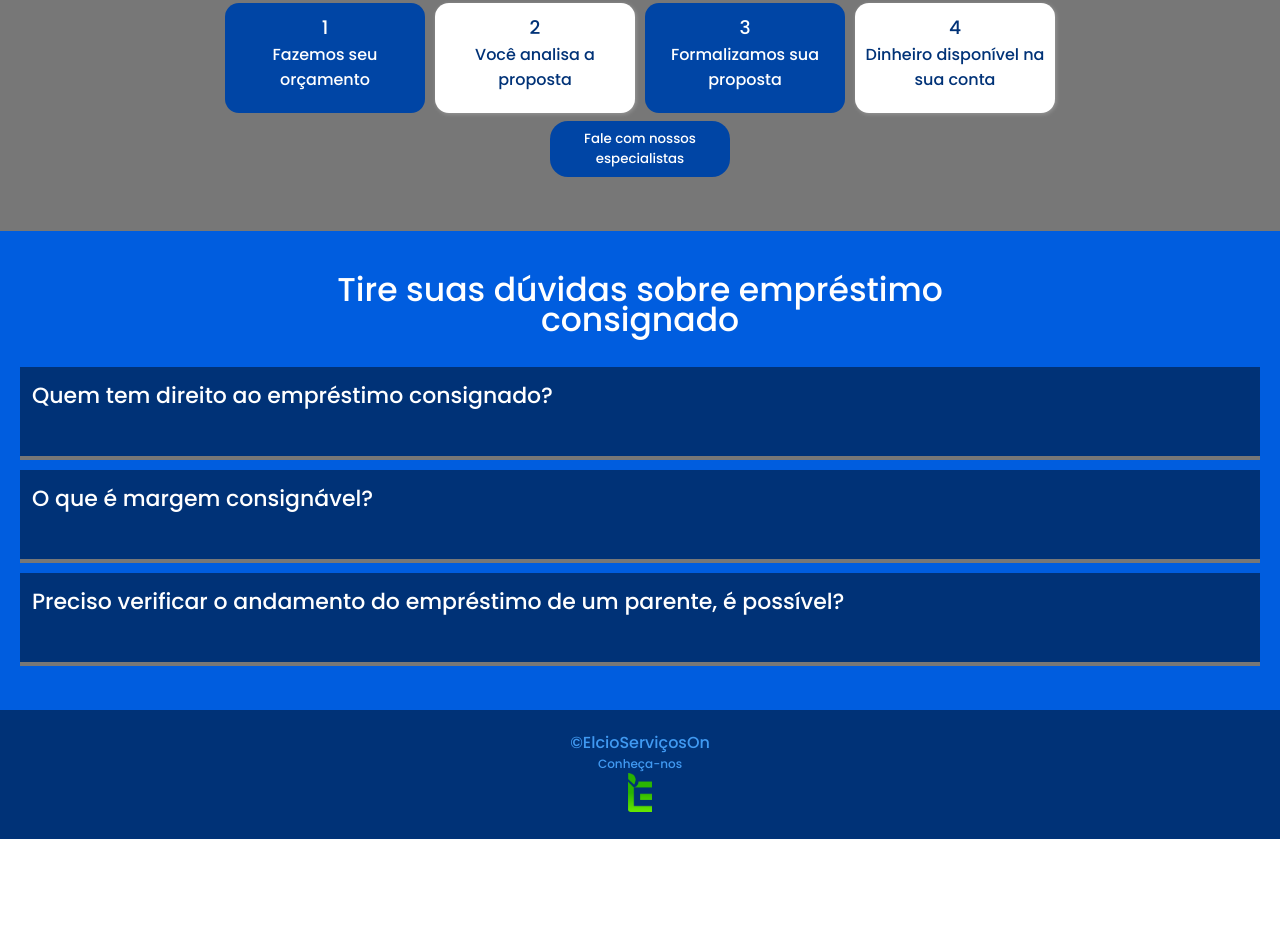
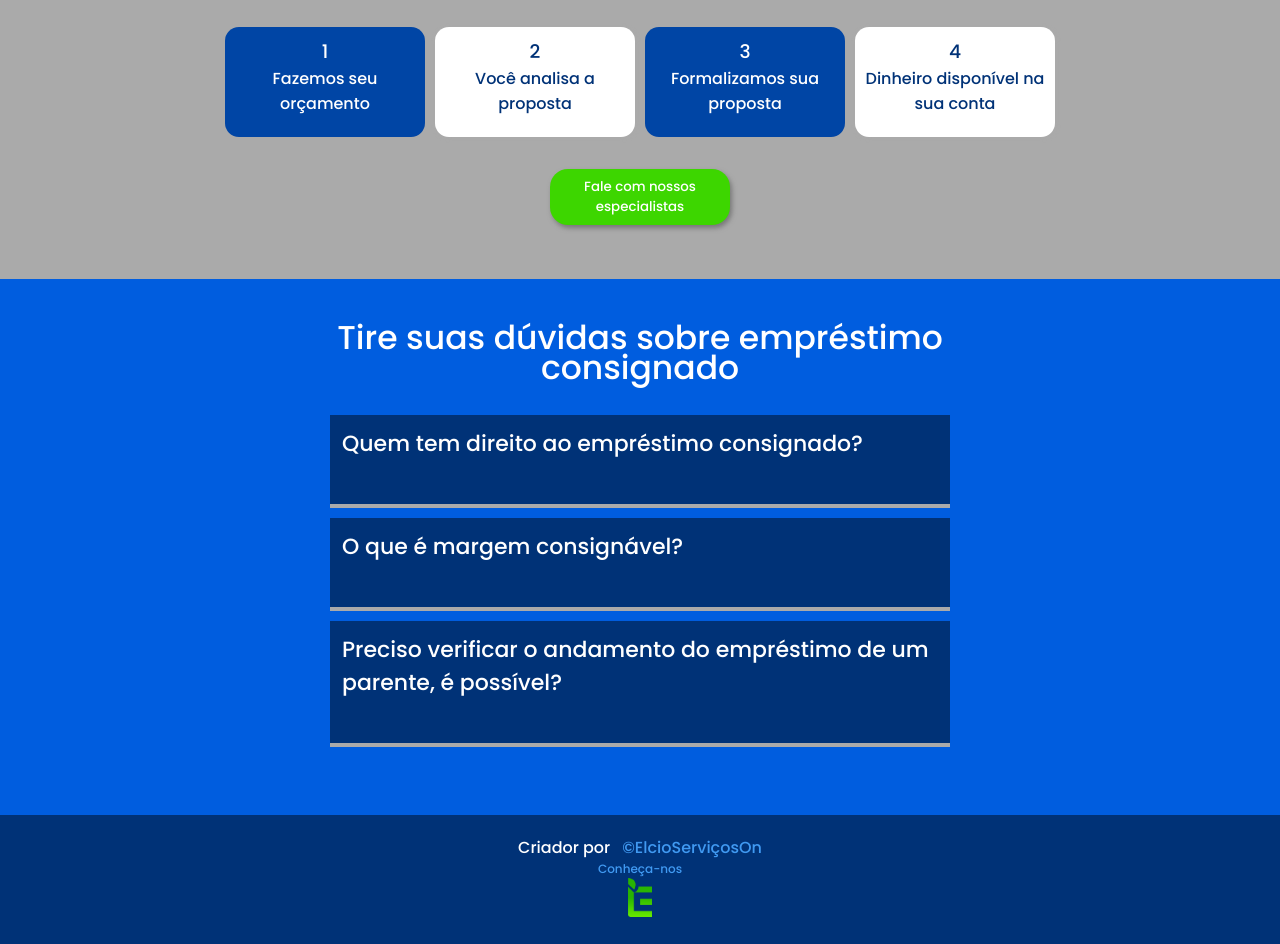
Before and after one commit to ElcioReis3/projeto-landing-page-emprestimos, a plain HTML site: page index.html in a window 1280 px wide. Shown: the part 975-1919 px from the top of the page. Before the commit the page ends 1814 px from the top, so only its background shows below. Drawn offline with Linux system fonts and the light colour scheme.

Commit message:
Adicionado shadow a classe contato

```diff
--- a/index.html
+++ b/index.html
@@ -106,14 +106,13 @@
                         <h2>--</h2>
                         <div class="cardHiddem">--</div>
                     </div>
-
                 </div>
             </div>
             </div>
         </section>
     </main>
     <footer>
-        <a href="https://link-elcio-reis.netlify.app">&copy;ElcioServiçosOn
+        <a id="private" href="https://link-elcio-reis.netlify.app">&copy;ElcioServiçosOn
             <p style="font-size: 12px;">Conheça-nos</p>
             <img src="/assets/vendor/marcasE.png" alt="" width="24px">
         </a>
--- a/src/css/layout.css
+++ b/src/css/layout.css
@@ -23,6 +23,10 @@
         line-height: 30px;
     }
 
+    .infoCard {
+        width: 50%;
+    }
+
     .infoCard h2 {
         font-size: 22px;
     }
--- a/src/css/style.css
+++ b/src/css/style.css
@@ -99,15 +99,17 @@
     align-items: center;
     justify-content: center;
     gap: 12px;
-    background: #0045a5;
+    background: #3dd600;
     color: #FFF;
     padding: 8px;
     border-radius: 18px;
     border: none;
     cursor: pointer;
+    box-shadow: 2px 3px 5px #777;
 
     &:hover {
-        background: #003277;
+        background: #06b900;
+        box-shadow: 2px 3px 7px #333;
         transition: 1s;
     }
 }
@@ -143,6 +145,7 @@
     justify-content: center;
     gap: 10px;
     margin-top: 24px;
+    margin-bottom: 24px;
 }
 
 .card {
@@ -167,7 +170,7 @@
 }
 
 .grey {
-    background: #777;
+    background: #aaaaaa;
     padding: 30px;
 }
 
@@ -175,7 +178,7 @@
     background: #FFF;
     color: #003277;
     transition: 2s;
-    box-shadow: 1px 1px 4px #999;
+    box-shadow: 1px 1px 4px #aaaaaa;
 
     &:hover {
         color: #FFF;
@@ -183,13 +186,13 @@
 }
 
 .infoCard {
-    width: 100%;
+    width: 90%;
     padding: 12px;
     background: #003277;
     cursor: pointer;
     display: none;
     overflow: hidden;
-    border-bottom: 4px solid #777;
+    border-bottom: 4px solid #aaaaaa;
 
     & h2 {
         font-size: 18px;
@@ -214,3 +217,9 @@
     visibility: visible;
     max-height: max-content;
 }
+
+#private::before {
+    content: 'Criador por';
+    color: #FFF;
+    margin-right: 12px;
+}
```
